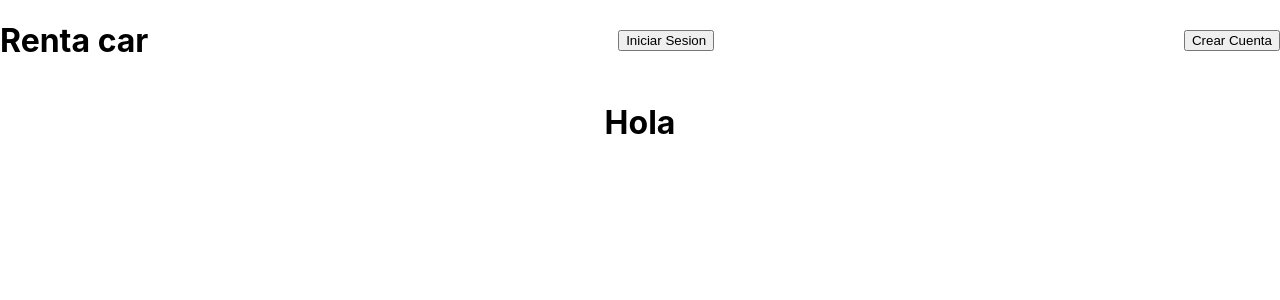
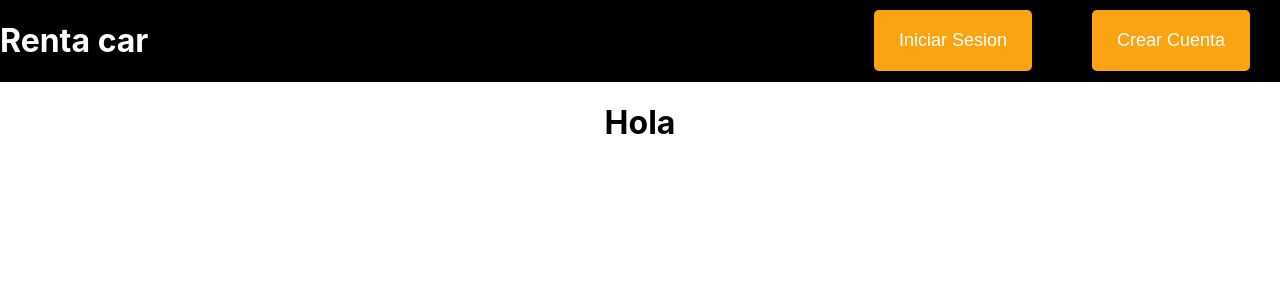
Before and after one commit to AdrianMoncada/your-keys, a React (Create React App) app: page / in a window 1280 px wide. Shown: the top 300 px of the page. Built offline with nearby package versions, Linux system fonts and the light colour scheme.

Commit message:
[UPDATE] adding designs

```diff
--- a/src/components/header/Header.js
+++ b/src/components/header/Header.js
@@ -1,12 +1,14 @@
 import React from 'react';
-import {ContainerHeader} from './HeaderStyles';
+import {ContainerHeader, Buttons} from './HeaderStyles';
 
 const Header = () => {
   return (
     <ContainerHeader>
         <h1>Renta car</h1>
-        <button>Iniciar Sesion</button>
-        <button>Crear Cuenta</button>
+        <div>
+            <Buttons>Iniciar Sesion</Buttons>
+            <Buttons>Crear Cuenta</Buttons>
+        </div>
     </ContainerHeader>
   )
 }
--- a/src/components/header/HeaderStyles.js
+++ b/src/components/header/HeaderStyles.js
@@ -4,4 +4,20 @@ export const ContainerHeader = styled.div`
     display: flex;
     justify-content: space-between;
     align-items: center;
+    background-color: black;
+    color: white;
 `
+
+export const Buttons = styled.button`
+    padding: 20px 25px;
+    margin: 0 30px;
+    border: none;
+    background-color: #FCA311;
+    font-size: 18px;
+    color: white;
+    border-radius: 5px;
+
+    &:hover {
+        cursor: pointer;
+    }
+`
```
